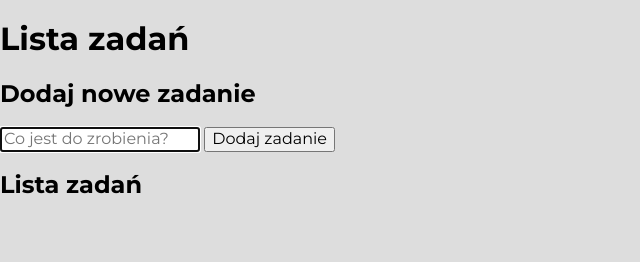
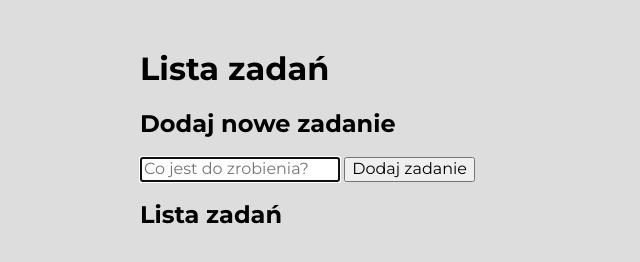
Before and after one commit to RafalSzymanskiKBH/to-do-list, a plain HTML site: page index.html in a window 1280 px wide. Shown: the whole page, without its empty margins (0-640 px from the left). Drawn offline with nearby package versions, Linux system fonts and the light colour scheme.

Commit message:
css main max-with:1000px margin and padding

```diff
--- a/css/style.css
+++ b/css/style.css
@@ -10,3 +10,8 @@ html {
     font-family: 'Montserrat', sans-serif;
     background-color: #ddd;
 }
+.main {
+    max-width: 1000px;
+    margin: 0 auto;
+    padding: 30px;
+}
```
